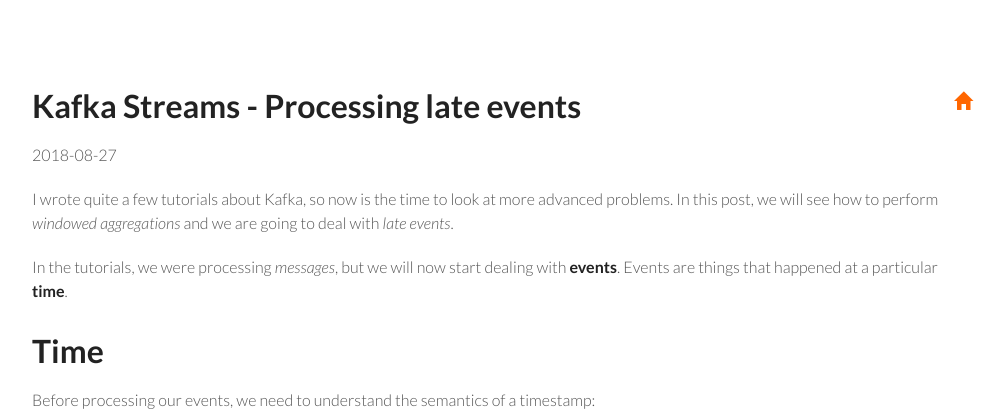
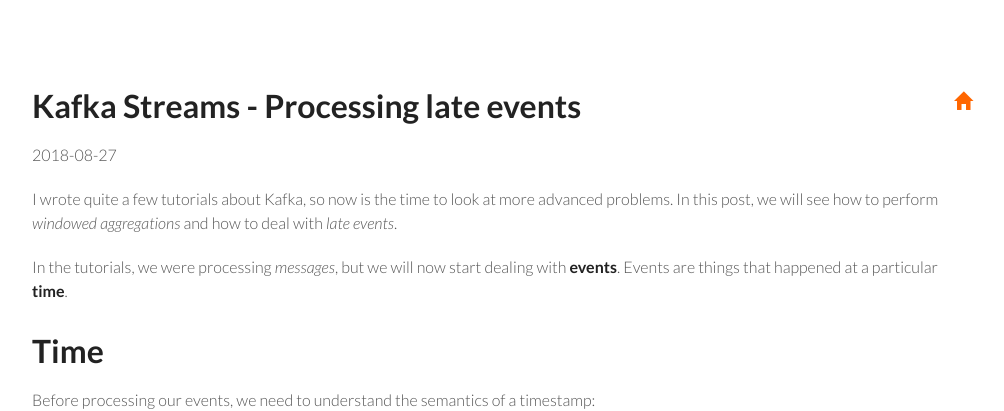
Before and after one commit to aseigneurin/aseigneurin.github.io, a Jekyll site: the page built from _posts/2018-08-27-kafka-streams-processing-late-events.md, in a window 1280 px wide and 900 px high. Shown: the top 411 px of the window, without its empty margins (138-1142 px from the left). Built offline with Jekyll 4.4.1, drawn with Linux system fonts in a browser that asks for light colours; nearby versions of some CDN libraries.

Commit message:
Kafka Streams - Processing late events

```diff
--- a/_posts/2018-08-27-kafka-streams-processing-late-events.md
+++ b/_posts/2018-08-27-kafka-streams-processing-late-events.md
@@ -6,7 +6,7 @@
 language: EN
 ---
 
-I wrote quite a few tutorials about Kafka, so now is the time to look at more advanced problems. In this post, we will see how to perform _windowed aggregations_ and we are going to deal with _late events_.
+I wrote quite a few tutorials about Kafka, so now is the time to look at more advanced problems. In this post, we will see how to perform _windowed aggregations_ and how to deal with _late events_.
 
 In the tutorials, we were processing _messages_, but we will now start dealing with **events**. Events are things that happened at a particular **time**.
 
```
